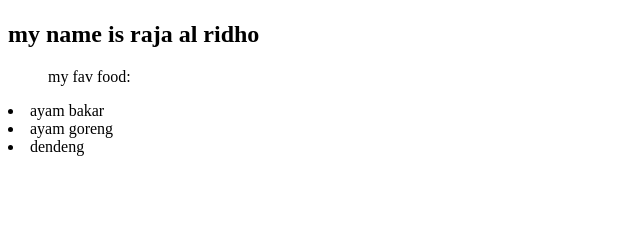
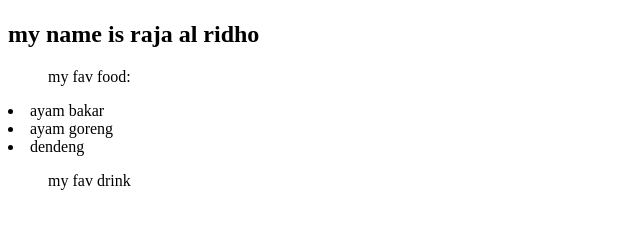
Before and after one commit to alridho12/latihan_git, a plain HTML site: page index.html in a window 1280 px wide. Shown: the part 59-288 px from the top of the page, without its empty margins (0-640 px from the left). Drawn offline with Linux system fonts and the light colour scheme.

Commit message:
my fav drink

```diff
--- a/index.html
+++ b/index.html
@@ -13,6 +13,7 @@
     <li>ayam bakar</li>
     <li>ayam goreng</li>
     <li>dendeng</li>
+    <ul>my fav drink</ul>
 
 </body>
 </html>
```
